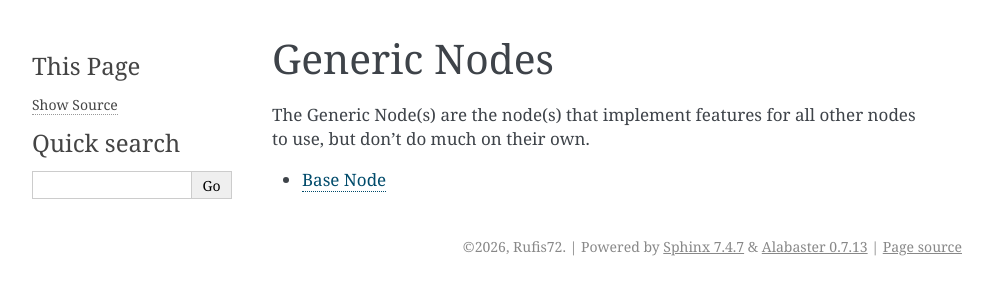
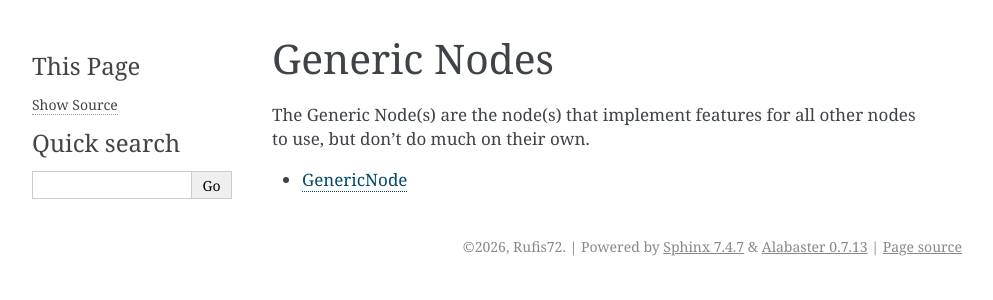
Before and after one commit to Rufis72/backuplib, a Sphinx documentation site: the page built from docs/source/nodes/node_objects/generic.rst, in a window 1280 px wide. Shown: the top 300 px of the page, without its empty margins (148-1141 px from the left). Built offline with Sphinx 7.4.7, drawn with Linux system fonts in a browser that asks for light colours.

Commit message:
Changed the name of some doc pages to better reflect their name when importing them

```diff
--- a/docs/source/nodes/node_objects/generic.rst
+++ b/docs/source/nodes/node_objects/generic.rst
@@ -3,4 +3,4 @@ Generic Nodes
 The Generic Node(s) are the node(s) that implement features for all other nodes to use, but don't do much on their own.
 
 .. toctree::
-    generic/base_node
+    generic/generic_node
--- a/docs/source/nodes/node_objects/generic/base_node.rst
+++ b/docs/source/nodes/node_objects/generic/generic_node.rst
@@ -1,4 +1,4 @@
-Base Node
+GenericNode
 =======================
 
 The base node is the generic class for every node if you look at any node's superclass far enough.
--- a/docs/source/nodes/node_objects/git/git_clone.rst
+++ b/docs/source/nodes/node_objects/git/git_clone.rst
@@ -1,4 +1,4 @@
-Git Clone
+GitClone
 ===========
 
 This object runs ``git clone``, with some extra features.
```
